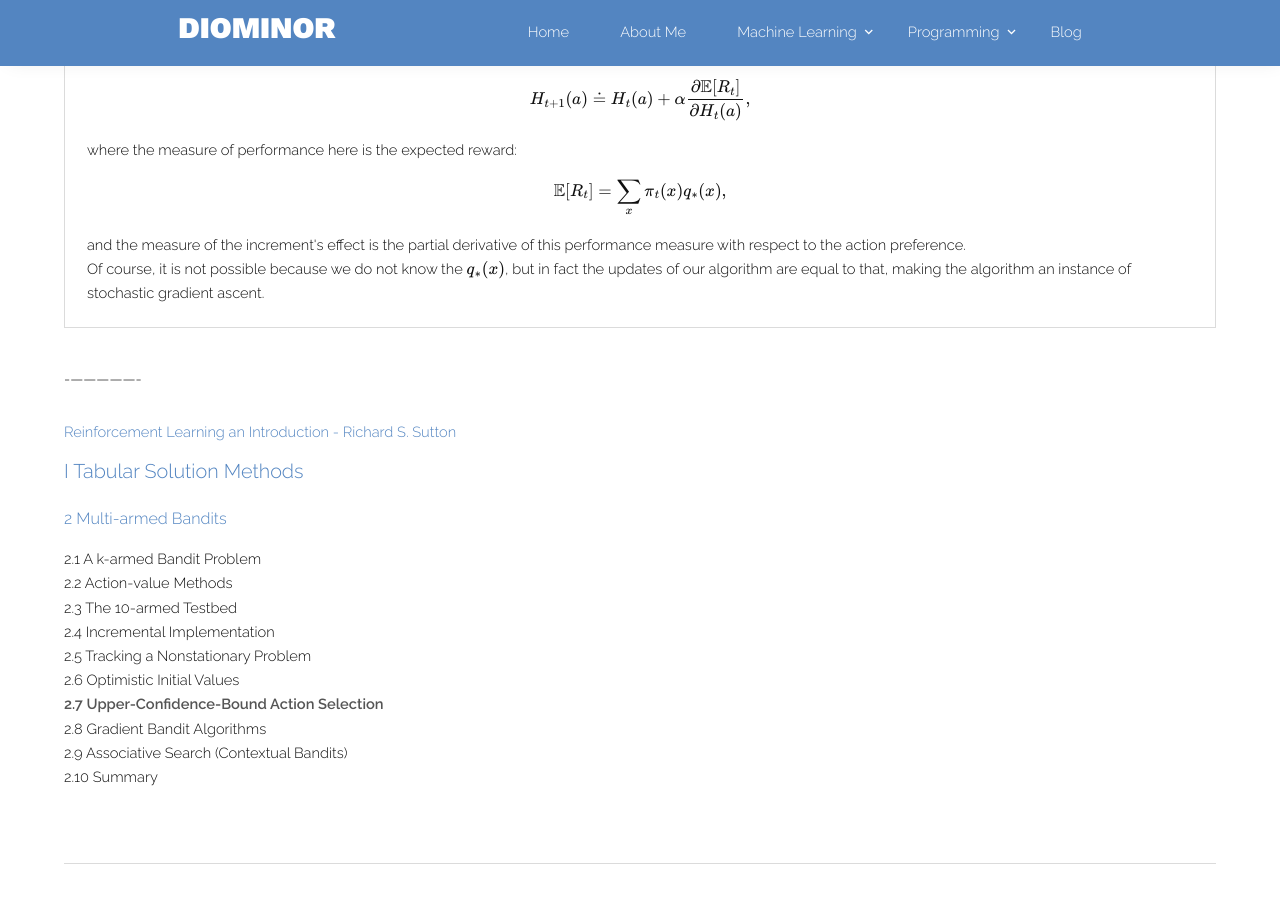
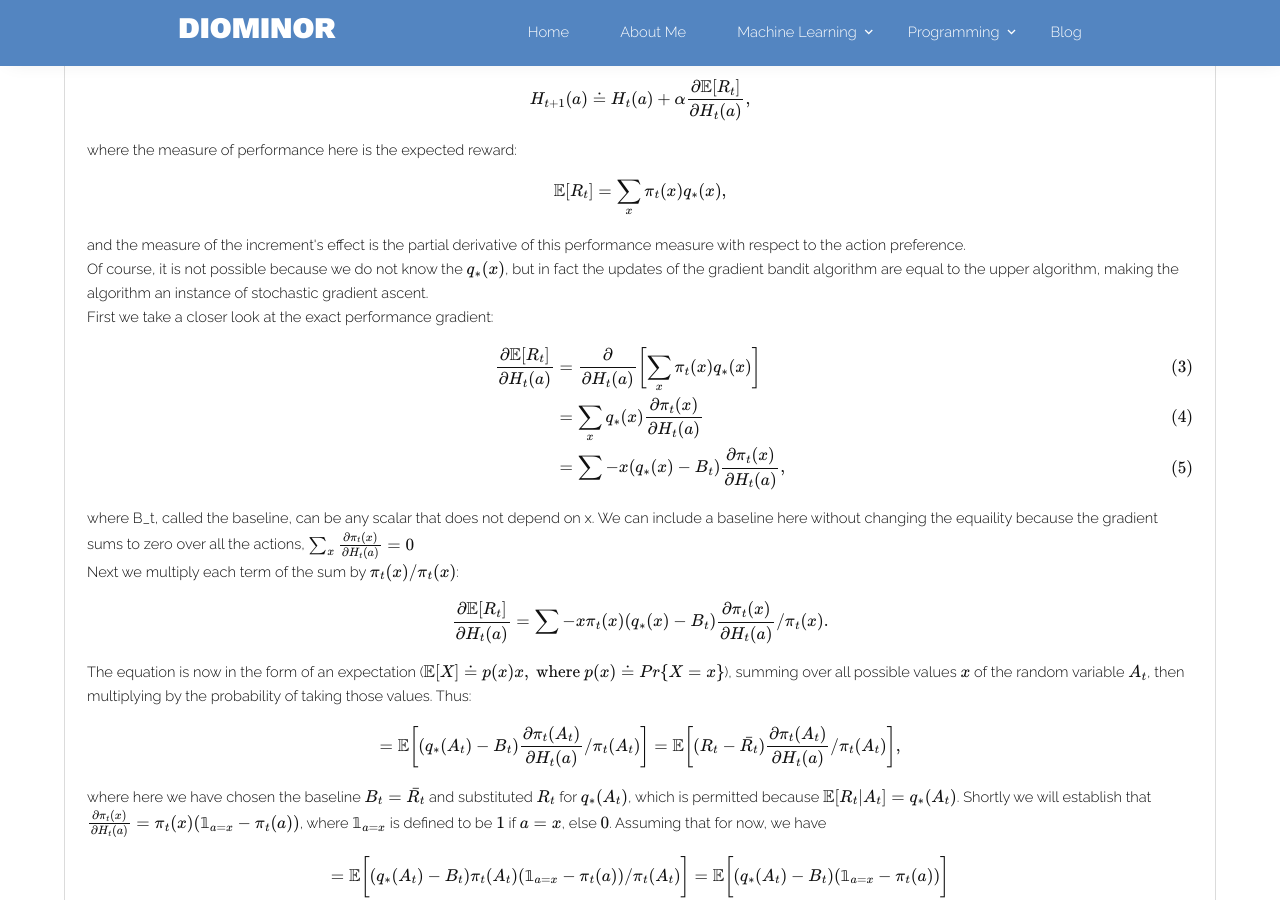
Before and after one commit to backgom2357/backgom2357.github.io, a Jekyll site: the page built from _posts/2019-10-09-(Highlight 12-2.8) RL an Introduction - S. Sutton.markdown, in a window 1280 px wide and 900 px high, scrolled down 1043 px. Built offline with Jekyll 4.4.1, drawn with Linux system fonts in a browser that asks for light colours; some web fonts are replaced; formulas are drawn with MathJax 3; some of the changed text lies outside the part shown.

Commit message:
add content to 2.8

```diff
--- a/_posts/2019-10-09-(Highlight 12-2.8) RL an Introduction - S. Sutton.markdown
+++ b/_posts/2019-10-09-(Highlight 12-2.8) RL an Introduction - S. Sutton.markdown
@@ -56,8 +56,58 @@
 and the measure of the increment's effect is the partial derivative of this performance measure with respect to the action preference.
 <br>
 
-Of course, it is not possible because we do not know the $q_*(x)$, but in fact the updates of our algorithm are equal to that, making the algorithm an instance of stochastic gradient ascent.
+Of course, it is not possible because we do not know the $q_*(x)$, but in fact the updates of the gradient bandit algorithm are equal to the upper algorithm, making the algorithm an instance of stochastic gradient ascent.
+<br>
 
+First we take a closer look at the exact performance gradient:
+
+$$
+\begin{align}
+\frac{\partial \Bbb{E} [R_t]}{\partial H_t(a)} & = \frac{\partial}{\partial H_t(a)} \biggl[ \sum_x \pi_t(x) q_*(x) \biggr] \\
+& = \sum_x q_*(x) \frac{\partial \pi_t(x)}{\partial H_t(a)} \\
+& = \sum-x (q_*(x) - B_t) \frac{\partial \pi_t(x)}{\partial H_t(a)},
+\end{align}
+$$
+
+where B_t, called the baseline, can be any scalar that does not depend on x. We can include a baseline here without changing the equaility because the gradient sums to zero over all the actions, $\sum_x \frac{\partial \pi_t(x)}{\partial H_t(a)} = 0$
+<br>
+
+Next we multiply each term of the sum by $\pi_t(x) / \pi_t(x)$:
+
+$$
+\frac{\partial \Bbb{E} [R_t]}{\partial H_t(a)} = \sum-x \pi_t(x) (q_*(x) - B_t) \frac{\partial \pi_t(x)}{\partial H_t(a)} / \pi_t(x).
+$$
+
+The equation is now in the form of an expectation ($ \Bbb{E}[X] \doteq p(x)x, \text{ where } p(x) \doteq Pr\{X=x\} $), summing over all possible values $x$ of the random variable $A_t$, then multiplying by the probability of taking those values. Thus:
+
+$$
+= \Bbb{E} \biggl[ (q_*(A_t)-B_t) \frac{\partial \pi_t(A_t)}{\partial H_t(a)} / \pi_t(A_t)\biggr] \\
+= \Bbb{E} \biggl[ (R_t-\bar{R_t}) \frac{\partial \pi_t(A_t)}{\partial H_t(a)} / \pi_t(A_t)\biggr],
+$$
+
+where here we have chosen the baseline $B_t = \bar{R_t}$ and substituted $R_t$ for $q_*(A_t)$, which is permitted because $\Bbb{E}[R_t|A_t] = q_*(A_t)$. Shortly we will establish that $\frac{\partial \pi_t(x)}{\partial H_t(a)} = \pi_t(x)(\Bbb{1}_{a=x}-\pi_t(a))$, where $\Bbb{1}_{a=x}$ is defined to be $1$ if $a=x$, else $0$. Assuming that for now, we have
+
+$$
+= \Bbb{E} \biggl[ (q_*(A_t)-B_t) \pi_t(A_t)(\Bbb{1}_{a=x}-\pi_t(a)) / \pi_t(A_t)\biggr] \\
+= \Bbb{E} \biggl[ (q_*(A_t)-B_t) (\Bbb{1}_{a=x}-\pi_t(a)) \biggr]
+$$
+
+Substituting a sample of the expectation above for the performance gradient yields:
+
+$$
+H_{t+1}(a) = H_t(a) + \alpha(R_t-\bar{R_t})(\Bbb{1}_{a=A_t} - \pi_t(a)), \text{   for all a}
+$$
+
+Using the standard quotient rule for derivatives, we can show that $\frac{\partial \pi_t(x)}{\partial H_t(a)} = \pi_t(x)(\Bbb{1}_{a=x}-\pi_t(a))$.
+<br>
+
+Note that we did not require any properties of the reward baseline other than that it does not depend on the selected action.
+<br>
+
+The choise of the baseline does not affect the expected update of the algorithm, but it does affect the variance of the update and thus the rate of convergence.
+<br>
+
+Choosing it as the average of the rewards may not be the best, but it is simple and works well in practice.
 </div>
 
 
@@ -78,7 +128,7 @@
 2.4 Incremental Implementation<br>
 2.5 Tracking a Nonstationary Problem<br>
 2.6 Optimistic Initial Values<br>
-<b>2.7 Upper-Confidence-Bound Action Selection<br></b>
-2.8 Gradient Bandit Algorithms<br>
+2.7 Upper-Confidence-Bound Action Selection<br>
+<b>2.8 Gradient Bandit Algorithms<br></b>
 2.9 Associative Search (Contextual Bandits)<br>
 2.10 Summary<br>
```
